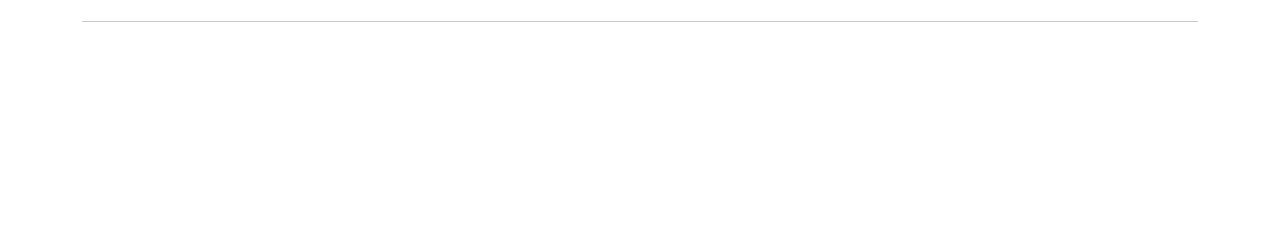
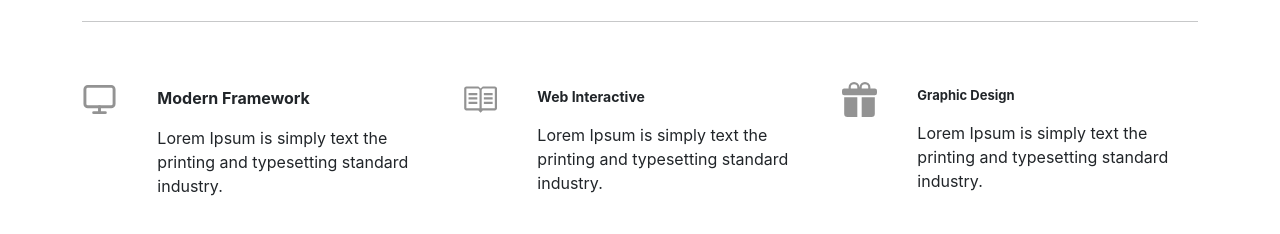
Before and after one commit to rhshuvo44/pofo, a React (Create React App) app: page / in a window 1280 px wide. Shown: the part 5951-6185 px from the top of the page. Before the commit the page ends 5989 px from the top, so only its background shows below. Built offline with nearby package versions, Linux system fonts and the light colour scheme.

Commit message:
development section

```diff
--- a/src/Component/Development/Development.js
+++ b/src/Component/Development/Development.js
@@ -1,4 +1,7 @@
+import { BsFillGiftFill } from "react-icons/bs";
 import { FaPlayCircle } from "react-icons/fa";
+import { FiMonitor } from "react-icons/fi";
+import { GoBook } from "react-icons/go";
 import "./Development.css";
 
 const Development = () => {
@@ -38,8 +41,70 @@ const Development = () => {
       </div>
      </div>
      <div className="container">
-     <hr/>
-
+     <hr className="mb-5"/>
+     <div className="row pb-5">
+                    <div className="col-md-4">
+                      <div class=" mb-3">
+                        <div class="row g-0">
+                          <div class="col-md-2">
+                          <div className="parallax-icon">
+                            <FiMonitor />
+                            </div>
+                          </div>
+                          <div class="col-md-10">
+                            <div class="card-body">
+                              <p class="fw-bold">Modern Framework</p>
+                              <p class="card-text">
+                              Lorem Ipsum is simply text the printing and typesetting standard industry.
+                              </p>
+                            </div>
+                          </div>
+                        </div>
+                      </div>
+                    </div>
+                    <div className="col-md-4">
+                      <div class=" mb-3">
+                        <div class="row g-0">
+                          <div class="col-md-2">
+                          <div className="parallax-icon">
+                            <GoBook />
+                            </div>
+                          </div>
+                          <div class="col-md-10">
+                            <div class="card-body">
+                              <p style={{ fontSize: 14 }} class="fw-bold">
+                              Web Interactive
+                              </p>
+                              <p class="card-text">
+                              Lorem Ipsum is simply text the printing and typesetting standard industry.
+                              </p>
+                            </div>
+                          </div>
+                        </div>
+                      </div>
+                    </div>
+                    <div className="col-md-4">
+                      <div class=" mb-3">
+                        <div class="row g-0">
+                          <div class="col-md-2">
+                            <div className="parallax-icon">
+                            <BsFillGiftFill />
+                            </div>
+                          </div>
+                          <div class="col-md-10">
+                            <div class="card-body">
+                              <p style={{ fontSize: 13 }} class="fw-bold">
+                              Graphic Design
+                              </p>
+                              <p class="card-text">
+                              Lorem Ipsum is simply text the printing and typesetting standard industry.
+                              </p>
+                            </div>
+                          </div>
+                        </div>
+                      </div>
+                    </div>
+                  </div>
      </div>
     </section>
   );
```
